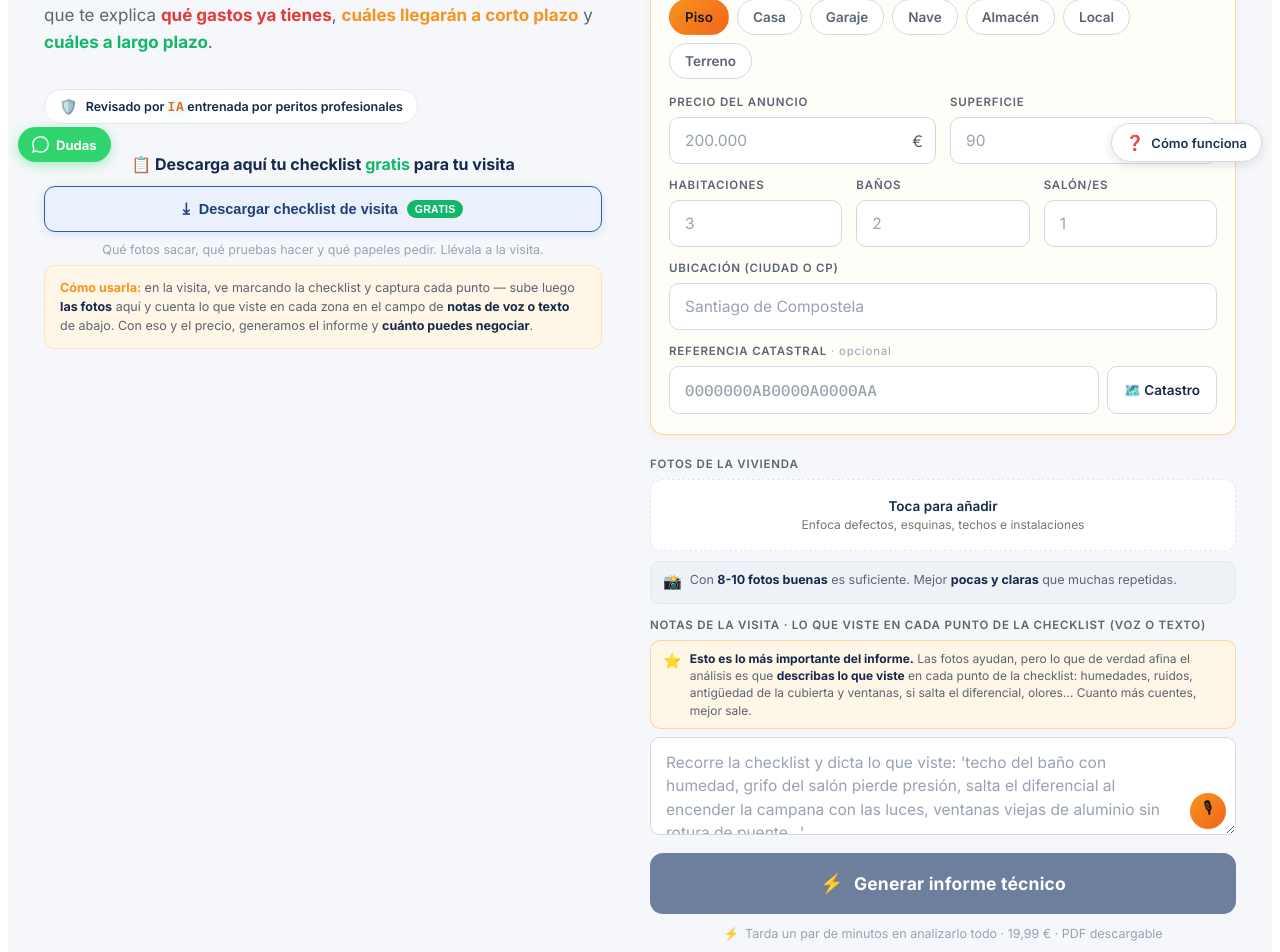
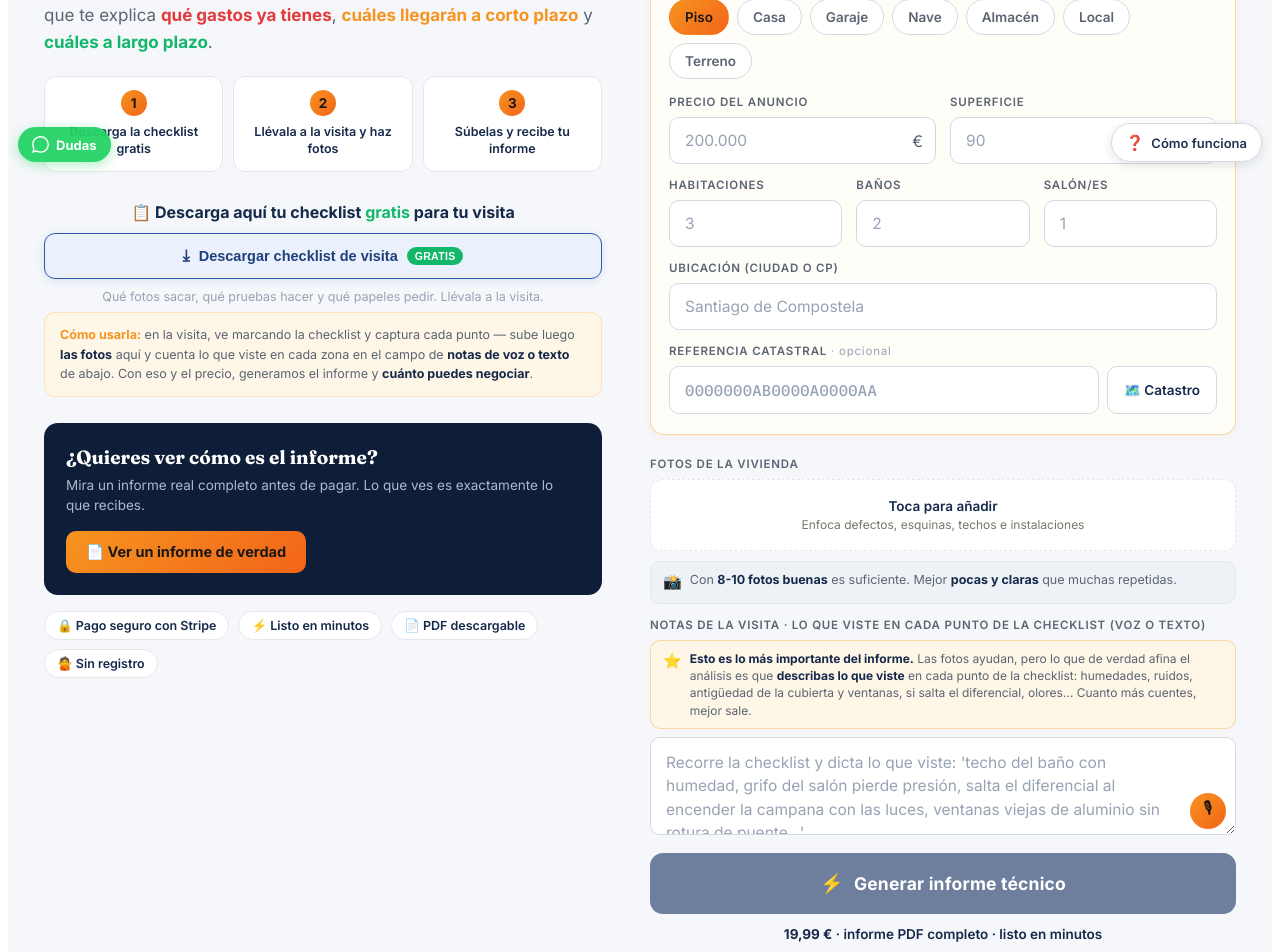
Before and after one commit to juliopuente7/wisebuy, a React (Vite) app in the folder wisebuy-netlify-final/: page / in a window 1280 px wide. Shown: the part 620-1572 px from the top of the page. Built offline with nearby package versions, Linux system fonts and the light colour scheme.

Commit message:
Add files via upload

```diff
--- a/wisebuy-netlify-final/src/wisebuy-app.jsx
+++ b/wisebuy-netlify-final/src/wisebuy-app.jsx
@@ -1169,9 +1169,13 @@ OBLIGATORIO: rellena SIEMPRE estos campos, nunca los dejes vacíos: cada partida
               <p style={{ color: C.sub, fontSize: 17, lineHeight: 1.6, marginTop: 0 }}>
                 ¿Vas a comprar una casa y no quieres reformas con las que no contabas ni vicios ocultos? Rellena la checklist que te facilita <b style={{ color: C.ink }}>WiseBuy</b>, adjunta las fotos y la documentación, y recibe un informe que te explica <b style={{ color: C.warn }}>qué gastos ya tienes</b>, <b style={{ color: C.yellow }}>cuáles llegarán a corto plazo</b> y <b style={{ color: C.ok }}>cuáles a largo plazo</b>.
               </p>
-              <div style={{ display: "inline-flex", alignItems: "center", gap: 8, marginTop: 16, background: C.card, border: `1px solid ${C.line}`, borderRadius: 999, padding: "7px 14px" }}>
-                <span style={{ fontSize: 15 }}>🛡️</span>
-                <span style={{ fontSize: 12.5, color: C.ink, fontWeight: 600 }}>Revisado por <span style={{ fontFamily: mono, fontWeight: 700, fontSize: 13, letterSpacing: 0.5, color: "#F26419", textShadow: "0 0 9px rgba(45,226,230,0.65)" }}>IA</span> entrenada por peritos profesionales</span>
+              <div style={{ display: "grid", gridTemplateColumns: "repeat(3,1fr)", gap: 10, marginTop: 20 }}>
+                {[["1", "Descarga la checklist gratis"], ["2", "Llévala a la visita y haz fotos"], ["3", "Súbelas y recibe tu informe"]].map(([n, t]) => (
+                  <div key={n} style={{ background: C.card, border: `1px solid ${C.line}`, borderRadius: 12, padding: "13px 10px", textAlign: "center" }}>
+                    <div style={{ width: 26, height: 26, borderRadius: "50%", margin: "0 auto 8px", background: `linear-gradient(135deg, ${C.yellow}, ${C.orange})`, color: "#1A1815", fontWeight: 800, fontSize: 13.5, display: "flex", alignItems: "center", justifyContent: "center" }}>{n}</div>
+                    <div style={{ fontSize: 12.5, color: C.ink, fontWeight: 600, lineHeight: 1.35 }}>{t}</div>
+                  </div>
+                ))}
               </div>
             </header>
 
@@ -1191,6 +1195,17 @@ OBLIGATORIO: rellena SIEMPRE estos campos, nunca los dejes vacíos: cada partida
             </p>
             <div style={{ background: C.panelYellow, border: `1px solid ${C.yellow}33`, borderRadius: 11, padding: "12px 15px", marginBottom: 26, fontSize: 12.5, color: C.sub, lineHeight: 1.55 }}>
               <strong style={{ color: C.yellow }}>Cómo usarla:</strong> en la visita, ve marcando la checklist y captura cada punto — sube luego <strong style={{ color: C.ink }}>las fotos</strong> aquí y cuenta lo que viste en cada zona en el campo de <strong style={{ color: C.ink }}>notas de voz o texto</strong> de abajo. Con eso y el precio, generamos el informe y <strong style={{ color: C.ink }}>cuánto puedes negociar</strong>.
+            </div>
+
+            <div style={{ background: "#0E1E38", borderRadius: 14, padding: "22px", marginBottom: 16 }}>
+              <div style={{ color: "#fff", fontFamily: serif, fontSize: 19, fontWeight: 700, marginBottom: 6 }}>¿Quieres ver cómo es el informe?</div>
+              <div style={{ color: "#AEB9CC", fontSize: 13.5, lineHeight: 1.55, marginBottom: 15 }}>Mira un informe real completo antes de pagar. Lo que ves es exactamente lo que recibes.</div>
+              <a href="/informe-ejemplo-sevilla.pdf" target="_blank" rel="noreferrer" style={{ display: "inline-flex", alignItems: "center", gap: 8, background: `linear-gradient(135deg, ${C.yellow}, ${C.orange})`, color: "#1A1815", fontWeight: 800, fontSize: 14.5, padding: "12px 20px", borderRadius: 10, textDecoration: "none" }}>📄 Ver un informe de verdad</a>
+            </div>
+            <div style={{ display: "flex", flexWrap: "wrap", gap: 9, marginBottom: 26 }}>
+              {[["🔒", "Pago seguro con Stripe"], ["⚡", "Listo en minutos"], ["📄", "PDF descargable"], ["🙅", "Sin registro"]].map(([i, t]) => (
+                <span key={t} style={{ display: "inline-flex", alignItems: "center", gap: 6, fontSize: 12.5, color: C.ink, fontWeight: 600, background: C.card, border: `1px solid ${C.line}`, borderRadius: 999, padding: "6px 12px" }}>{i} {t}</span>
+              ))}
             </div>
             </div>
             <div className="landing-right">
@@ -1286,9 +1301,15 @@ OBLIGATORIO: rellena SIEMPRE estos campos, nunca los dejes vacíos: cada partida
             </button>
             {loading && <p style={{ textAlign: "center", color: C.sub, fontSize: 13, marginTop: 12 }}>Analizando las fotos y tus notas… puede tardar un par de minutos. No cierres la página.</p>}
             {!loading && (
-              <p style={{ textAlign: "center", color: C.faint, fontSize: 12.5, marginTop: 12, display: "flex", alignItems: "center", justifyContent: "center", gap: 6 }}>
-                <span style={{ color: C.orange }}>⚡</span> Tarda un par de minutos en analizarlo todo · {PRECIO} · PDF descargable
-              </p>
+              <>
+                <p style={{ textAlign: "center", color: C.ink, fontSize: 13.5, marginTop: 12, fontWeight: 600 }}>
+                  <span style={{ color: C.navy, fontWeight: 800 }}>{PRECIO}</span> · informe PDF completo · listo en minutos
+                </p>
+                <p style={{ textAlign: "center", color: C.faint, fontSize: 12, marginTop: 5, display: "flex", alignItems: "center", justifyContent: "center", gap: 12, flexWrap: "wrap" }}>
+                  <span>🔒 Pago seguro</span><span>🙅 Sin registro</span><span>⚡ En 2 min</span>
+                </p>
+                {!totalFotos && <p style={{ textAlign: "center", color: C.orange, fontSize: 12.5, marginTop: 9, fontWeight: 700 }}>⬆ Sube al menos 1 foto de la vivienda para generar el informe</p>}
+              </>
             )}
             {error && <div style={{ marginTop: 20, background: C.warnSoft, border: `1px solid ${C.warn}44`, borderRadius: 11, padding: 16, fontSize: 14, lineHeight: 1.5, color: C.ink }}>{error}</div>}
 
@@ -1416,6 +1437,7 @@ OBLIGATORIO: rellena SIEMPRE estos campos, nunca los dejes vacíos: cada partida
           ::placeholder{color:#98A2B3}
           input:focus,textarea:focus{border-color:#F26419!important;box-shadow:0 0 0 3px rgba(242,100,25,0.16)!important}
           .checklist-btn:hover{background:#2E5AAC!important;color:#fff!important;transform:translateY(-2px);box-shadow:0 8px 22px rgba(46,90,172,0.45)!important}
+          @media(max-width:720px){ .fab{padding:10px!important;border-radius:50%!important;gap:0!important} .fab-label{display:none!important} }
           .guia-print{display:none}
           .hero-box{grid-template-columns:1.12fr 0.88fr}
           @media(max-width:720px){ .hero-box{grid-template-columns:1fr !important} .hero-panel{display:none !important} .cred-box{grid-template-columns:1fr !important} }
@@ -1853,7 +1875,7 @@ OBLIGATORIO: rellena SIEMPRE estos campos, nunca los dejes vacíos: cada partida
       </div>
 
       {/* Botón flotante WhatsApp */}
-      <a className="no-print" href="https://wa.me/34604846688?text=Hola%2C%20tengo%20una%20duda%20sobre%20WiseBuy" target="_blank" rel="noopener noreferrer" title="¿Dudas? Escríbenos por WhatsApp" style={{
+      <a className="no-print fab" href="https://wa.me/34604846688?text=Hola%2C%20tengo%20una%20duda%20sobre%20WiseBuy" target="_blank" rel="noopener noreferrer" title="¿Dudas? Escríbenos por WhatsApp" style={{
         position: "fixed", bottom: 18, left: 18, zIndex: 41,
         display: "flex", alignItems: "center", gap: 7,
         background: "#25D366", color: "#fff", textDecoration: "none",
@@ -1862,11 +1884,11 @@ OBLIGATORIO: rellena SIEMPRE estos campos, nunca los dejes vacíos: cada partida
         boxShadow: "0 3px 12px rgba(37,211,102,0.38)", opacity: 0.95,
       }}>
         <svg width="17" height="17" viewBox="0 0 24 24" fill="#fff"><path d="M.057 24l1.687-6.163a11.867 11.867 0 01-1.587-5.945C.157 5.335 5.5 0 12.05 0a11.82 11.82 0 018.413 3.488 11.82 11.82 0 013.48 8.414c-.003 6.557-5.338 11.892-11.893 11.892a11.9 11.9 0 01-5.688-1.448L.057 24zm6.597-3.807c1.676.995 3.276 1.591 5.392 1.592 5.448 0 9.886-4.434 9.889-9.885.002-5.462-4.415-9.89-9.881-9.892-5.452 0-9.887 4.434-9.889 9.884a9.86 9.86 0 001.51 5.26l-.999 3.648 3.738-.981z"/></svg>
-        Dudas
+        <span className="fab-label">Dudas</span>
       </a>
 
       {/* Botón flotante fijo: cómo funciona */}
-      <button className="no-print" onClick={() => setAyuda(true)} title="¿Cómo funciona?" style={{
+      <button className="no-print fab" onClick={() => setAyuda(true)} title="¿Cómo funciona?" style={{
         position: "fixed", bottom: 18, right: 18, zIndex: 40,
         display: "flex", alignItems: "center", gap: 7,
         background: "#fff",
@@ -1874,7 +1896,7 @@ OBLIGATORIO: rellena SIEMPRE estos campos, nunca los dejes vacíos: cada partida
         padding: "9px 14px", fontSize: 13, fontWeight: 600, cursor: "pointer",
         boxShadow: "0 3px 12px rgba(22,41,74,0.12)", fontFamily: sans, opacity: 0.95,
       }}>
-        <span style={{ fontSize: 15 }}>❓</span> Cómo funciona
+        <span style={{ fontSize: 15 }}>❓</span> <span className="fab-label">Cómo funciona</span>
       </button>
 
       {/* Modal de ayuda */}
```
